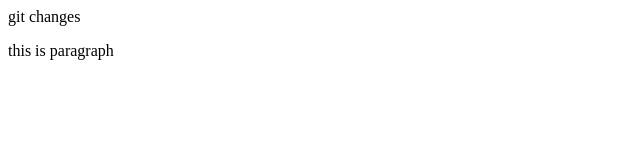
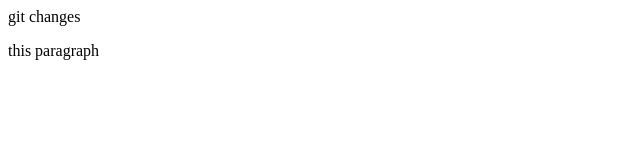
Before and after one commit to prabha9849/myproject, a plain HTML site: page index.html in a window 1280 px wide. Shown: the full height of the page, 0-640 px from the left. Drawn offline with Linux system fonts and the light colour scheme.

```diff
--- a/index.html
+++ b/index.html
@@ -8,6 +8,6 @@
 </head>
 <body>
     <h>git  changes </h>
-    <p>this is paragraph</p>
+    <p>this paragraph</p>
 </body>
 </html>
```
